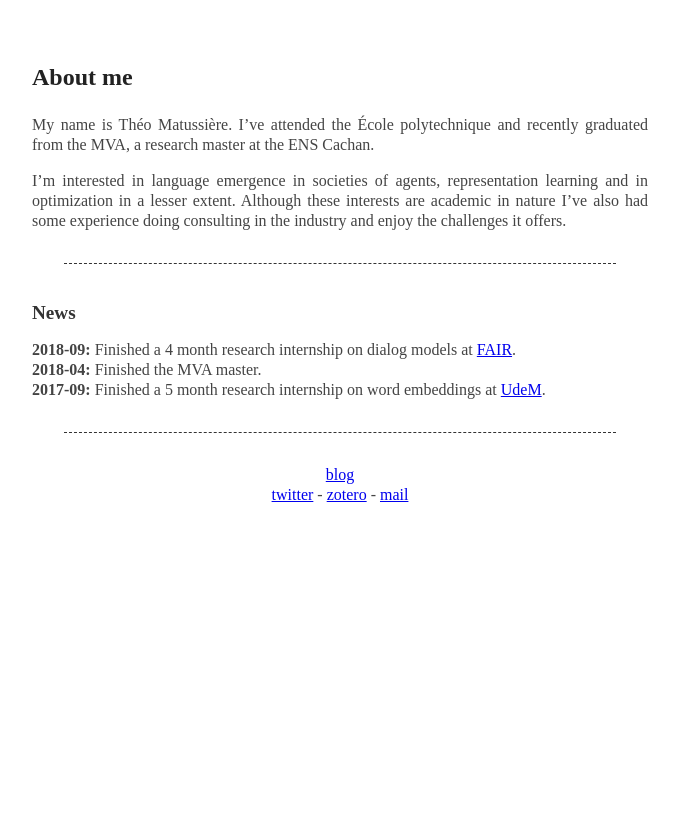
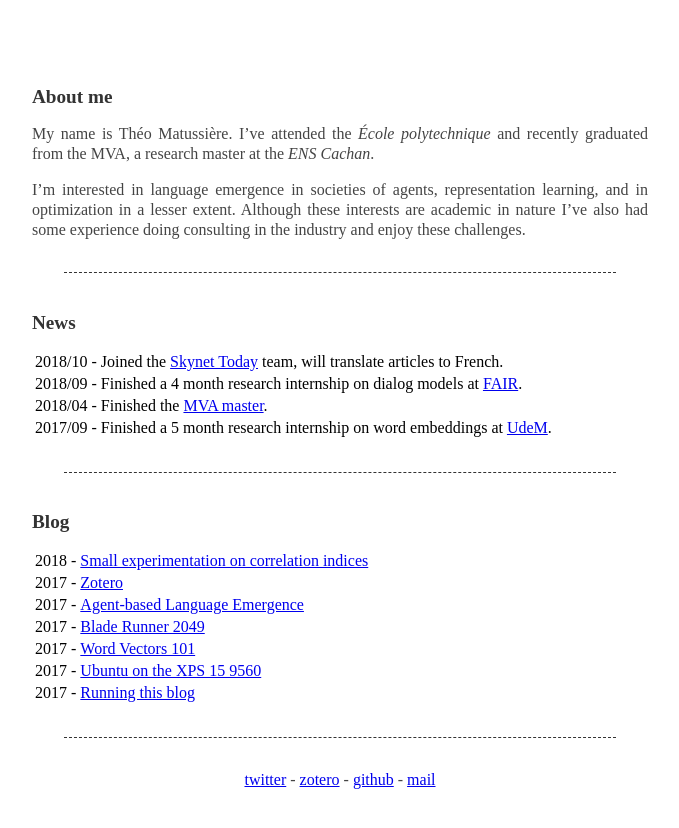
Before and after one commit to theo-m/theo-m.github.io, a Jekyll site: the page built from index.md, in a window 1280 px wide. Shown: the top 828 px of the page, without its empty margins (300-979 px from the left). Built offline with Jekyll 4.4.1, drawn with Linux system fonts in a browser that asks for light colours.

Commit message:
New homepage

```diff
--- /dev/null
+++ b/_layouts/land.html
@@ -0,0 +1,19 @@
+<!DOCTYPE html>
+<html>
+<head>
+  <title>{{ page.title }}</title>
+  <meta name=viewport content="width=device-width, initial-scale=1">
+  <link rel="stylesheet" type="text/css" href="/css/main.css">
+  <link rel="stylesheet" type="text/css" href="/css/highlighter.css">
+  <link rel=icon href=/favicon.png>
+</head>
+
+<body>
+  <div class="container">
+    {{ content }}
+  </div>
+</body>
+
+<footer>{% include footer.html %}</footer>
+
+</html>
--- a/index.md
+++ b/index.md
@@ -1,12 +1,14 @@
 ---
-layout: main
+layout: land
 title: About me
 ---
 
 
-My name is Théo Matussière. I've attended the École polytechnique and recently graduated from the MVA, a research master at the ENS Cachan.
+## About me
 
-I'm interested in language emergence in societies of agents, representation learning and in optimization in a lesser extent. Although these interests are academic in nature I've also had some experience doing consulting in the industry and enjoy the challenges it offers.
+My name is Théo Matussière. I've attended the _École polytechnique_ and recently graduated from the MVA, a research master at the _ENS Cachan_.
+
+I'm interested in language emergence in societies of agents, representation learning, and in optimization in a lesser extent. Although these interests are academic in nature I've also had some experience doing consulting in the industry and enjoy these challenges.
 
 
 ---
@@ -14,13 +16,31 @@ I'm interested in language emergence in societies of agents, representation lear
 
 ## News
 
-**2018-09:** Finished a 4 month research internship on dialog models at [FAIR](https://research.fb.com/category/facebook-ai-research/).
-**2018-04:** Finished the MVA master.
-**2017-09:** Finished a 5 month research internship on word embeddings at [UdeM](https://www.umontreal.ca/).
+|-------|--------------------|
+|2018/10 -|Joined the [Skynet Today](https://www.skynettoday.com/) team, will translate articles to French.|
+|2018/09 -|Finished a 4 month research internship on dialog models at [FAIR](https://research.fb.com/category/facebook-ai-research/).  |
+|2018/04 -|Finished the [MVA master](http://math.ens-paris-saclay.fr/version-francaise/formations/master-mva/). |
+|2017/09 -|Finished a 5 month research internship on word embeddings at [UdeM](https://www.umontreal.ca/).|
+
 
 ---
 {: #smallruler}
 
-[blog](/blog.html)
-[twitter](https://twitter.com/theo_mtsr) - [zotero](https://www.zotero.org/theo-m) - [mail](mailto:tmatussiere+blog@gmail.com)
+## Blog
+
+
+<table>
+{% for post in site.blog reversed %}
+<tr>
+	<td> {{ post.date | date: "%Y"}} - </td>
+	<td> <a href="{{ post.url }}" title="{{ post.title }}">{{ post.title }}</a> </td>
+</tr>
+{% endfor %}
+</table>
+
+
+---
+{: #smallruler}
+
+[twitter](https://twitter.com/theo_mtsr) - [zotero](https://www.zotero.org/theo-m) - [github](https://github.com/theo-m) - [mail](mailto:tmatussiere+blog@gmail.com)
 {: style="text-align: center"}
```
